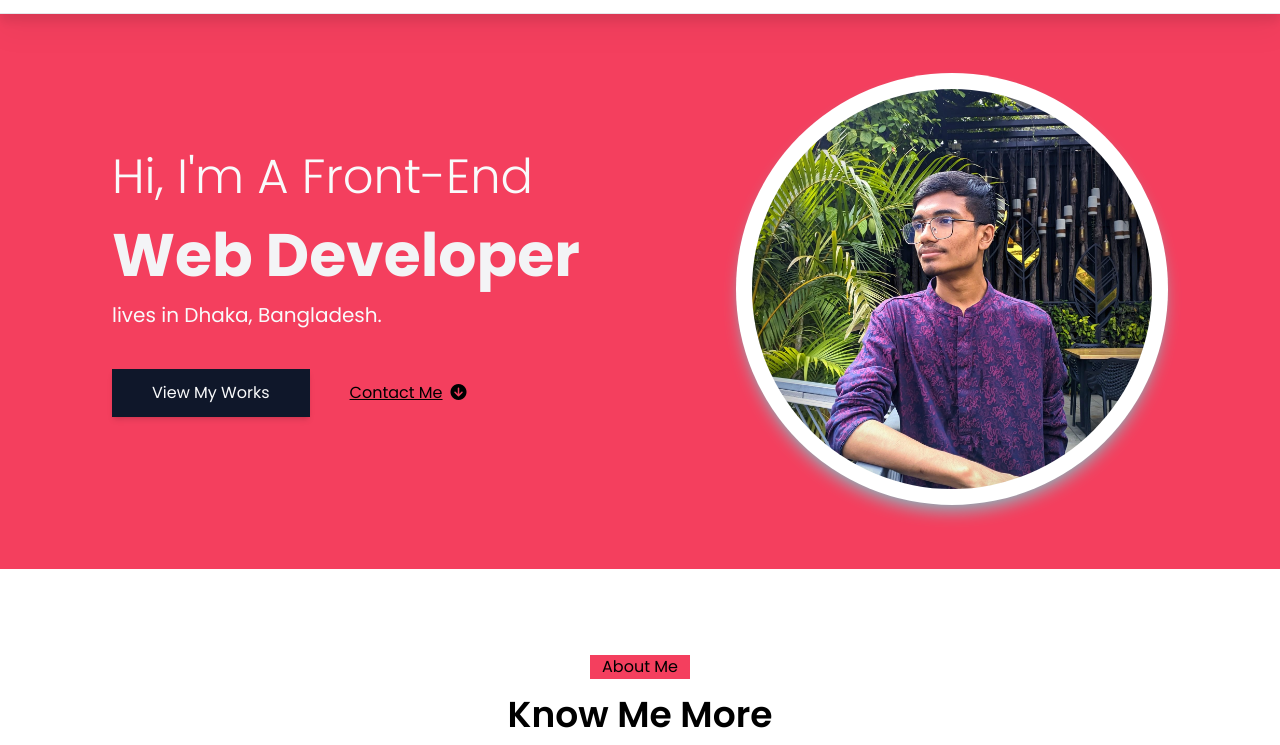
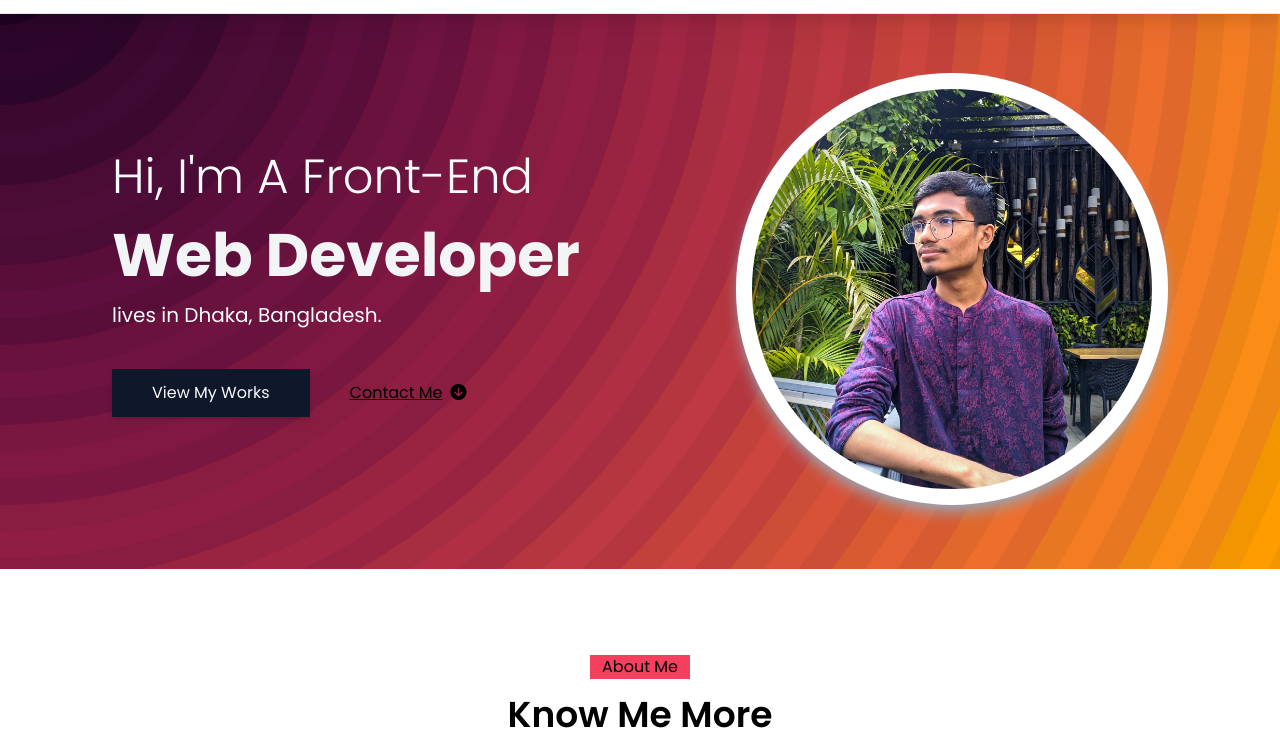
Before and after one commit to Akib-dev1/Portfolio, a plain HTML site: page index.html in a window 1280 px wide. Shown: the part 55-800 px from the top of the page. Drawn offline with nearby package versions, Linux system fonts and the light colour scheme.

Commit message:
Background Change

```diff
--- a/index.html
+++ b/index.html
@@ -66,7 +66,7 @@
 
 
     <!-- Page-1 Start -->
-    <div class="h-full bg-rose-500 pt-16 pb-16 px-6 sm:px-8 md:px-12 lg:px-28 lg:flex place-content-between" id="home">
+    <div class="h-full bg-[url(/Portfolio/cool-background.png)] bg-no-repeat bg-cover pt-16 pb-16 px-6 sm:px-8 md:px-12 lg:px-28 lg:flex place-content-between" id="home">
         <!-- Large Devices -->
         <div class="sm:hidden md:hidden lg:contents hidden">
             <div>
```
Also changed, not shown: cool-background.png (added).
